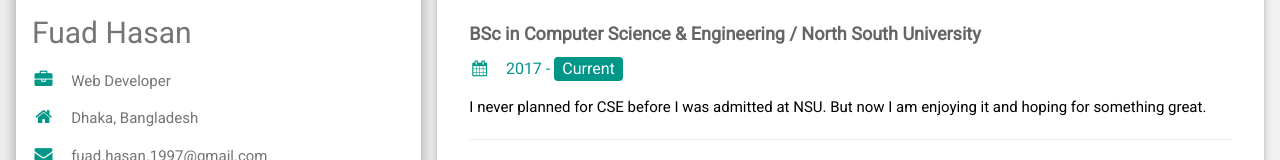
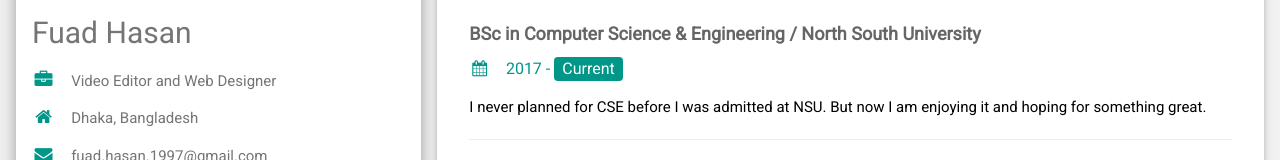
Before and after one commit to fuadmiazi/MyWebsite, a plain HTML site: page index.html in a window 1280 px wide. Shown: the part 752-912 px from the top of the page. Drawn offline with nearby package versions, Linux system fonts and the light colour scheme.

Commit message:
Update index.html

```diff
--- a/index.html
+++ b/index.html
@@ -28,7 +28,7 @@ html,body,h1,h2,h3,h4,h5,h6 {font-family: "Roboto", sans-serif}
         </div>
         <div class="w3-container">
             <h2>Fuad Hasan</h2>
-          <p><i class="fa fa-briefcase fa-fw w3-margin-right w3-large w3-text-teal"></i>Web Developer</p>
+          <p><i class="fa fa-briefcase fa-fw w3-margin-right w3-large w3-text-teal"></i>Video Editor and Web Designer</p>
           <p><i class="fa fa-home fa-fw w3-margin-right w3-large w3-text-teal"></i>Dhaka, Bangladesh</p>
           <p><i class="fa fa-envelope fa-fw w3-margin-right w3-large w3-text-teal"></i>fuad.hasan.1997@gmail.com</p>
           <p><i class="fa fa-phone fa-fw w3-margin-right w3-large w3-text-teal"></i>+8801986064381</p>
```
